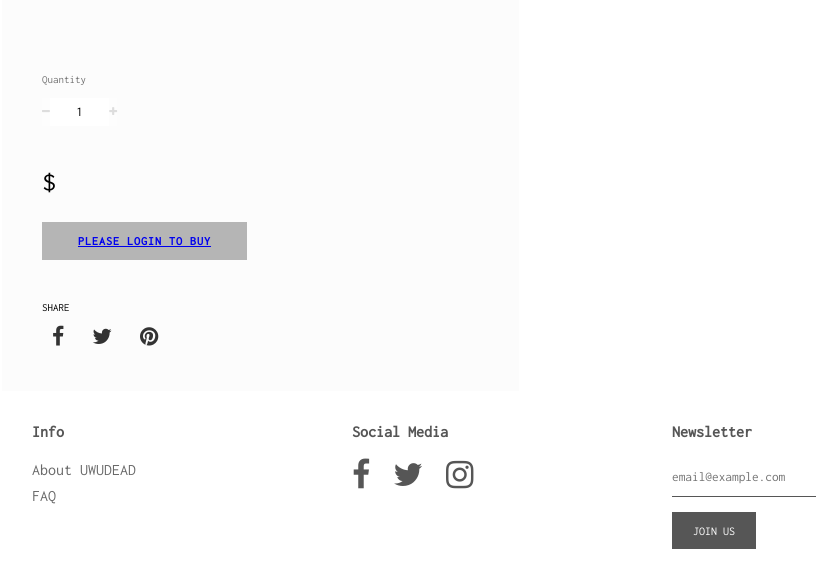
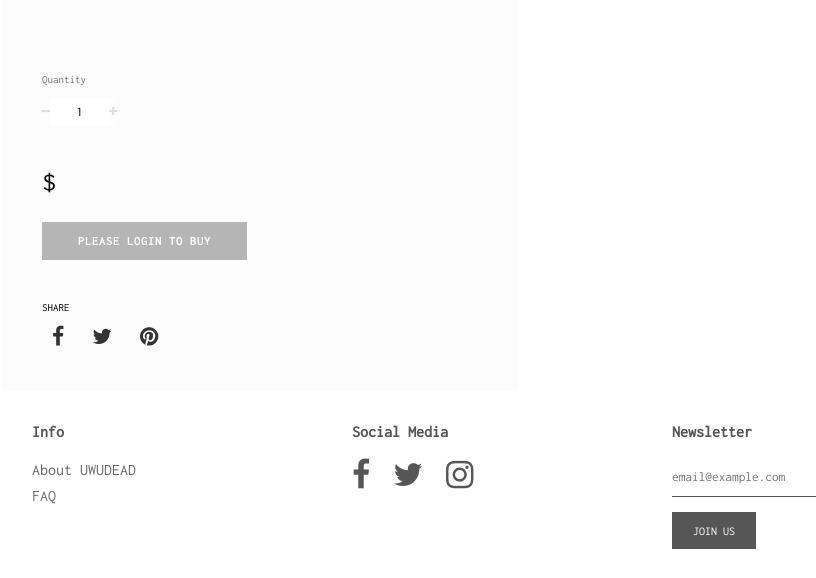
Before and after one commit to Rendant/UWUDEAD_production, a Django app: template templates/shop/product.html in a window 1280 px wide. Shown: the part 173-751 px from the top of the page, without its empty margins (6-822 px from the left). Run offline with Django 4.2, Linux system fonts and the light colour scheme; the template is opened without the code that fills it, so the values that code supplies are empty; some libraries are stand-ins or nearby versions.

Commit message:
фикс в продуктах

```diff
--- a/static/css/product.css
+++ b/static/css/product.css
@@ -156,7 +156,10 @@ option{
 	cursor: pointer;
 }
 
-
+#AddToCart a{
+    text-decoration:none;
+    color: #fff;
+}
 #AddToCart:hover{
 	transition: all 0.5s ease .1s;
 	background-color: #ff5353;
@@ -201,7 +204,7 @@ option{
 	z-index:-1000;
 }
 
-.product-photo{
+.product-photos{
 	text-align: center;
 	margin: 0 auto;
 	z-index: -1000;
--- a/templates/shop/product.html
+++ b/templates/shop/product.html
@@ -112,7 +112,7 @@
 
 		        <div class="col-md-7">
 
-		            <div class="product-photo">
+		            <div class="product-photos">
 
 		            	<div class="product-photo_wrapper">
 		            		<img src="{{ good.photo1.url }}" alt="">
```
